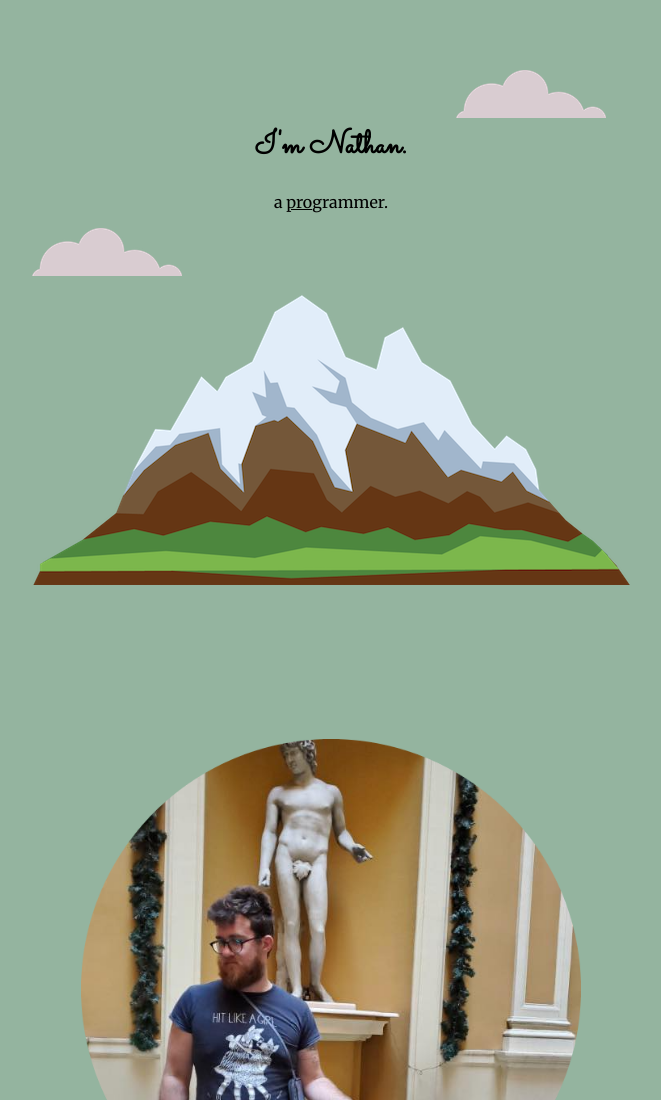
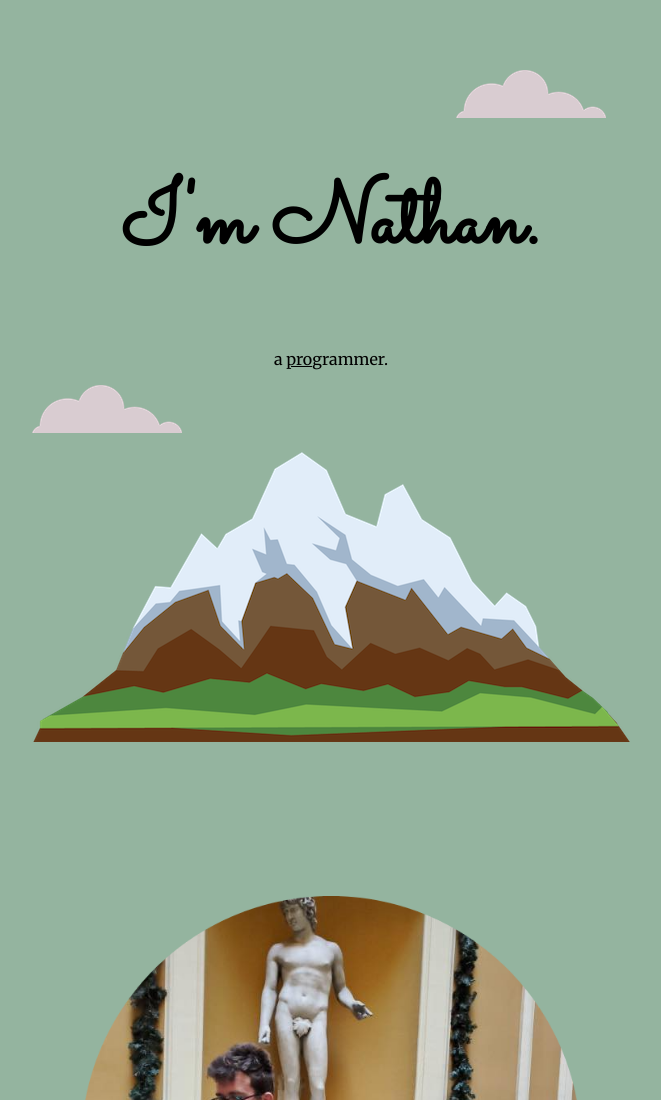
Before and after one commit to greenteaisgreat/home-cv, a plain HTML site: page index.html in a window 1280 px wide. Shown: the top 1100 px of the page, without its empty margins (309-970 px from the left). Drawn offline with Linux system fonts and the light colour scheme.

Commit message:
Change heading font size

```diff
--- a/css/style.css
+++ b/css/style.css
@@ -32,6 +32,7 @@
 
  h1 {
     font-family: 'Sacramento', cursive;
+    font-size: 5.5em;
 
  }
 
@@ -56,7 +57,7 @@
     margin: 0;
     text-align: center;
     font-family: 'Merriweather', serif;
-    background-color: #94B49F
+    background-color: #94B49F;
  }
 
  .bottom-cloud {
```
